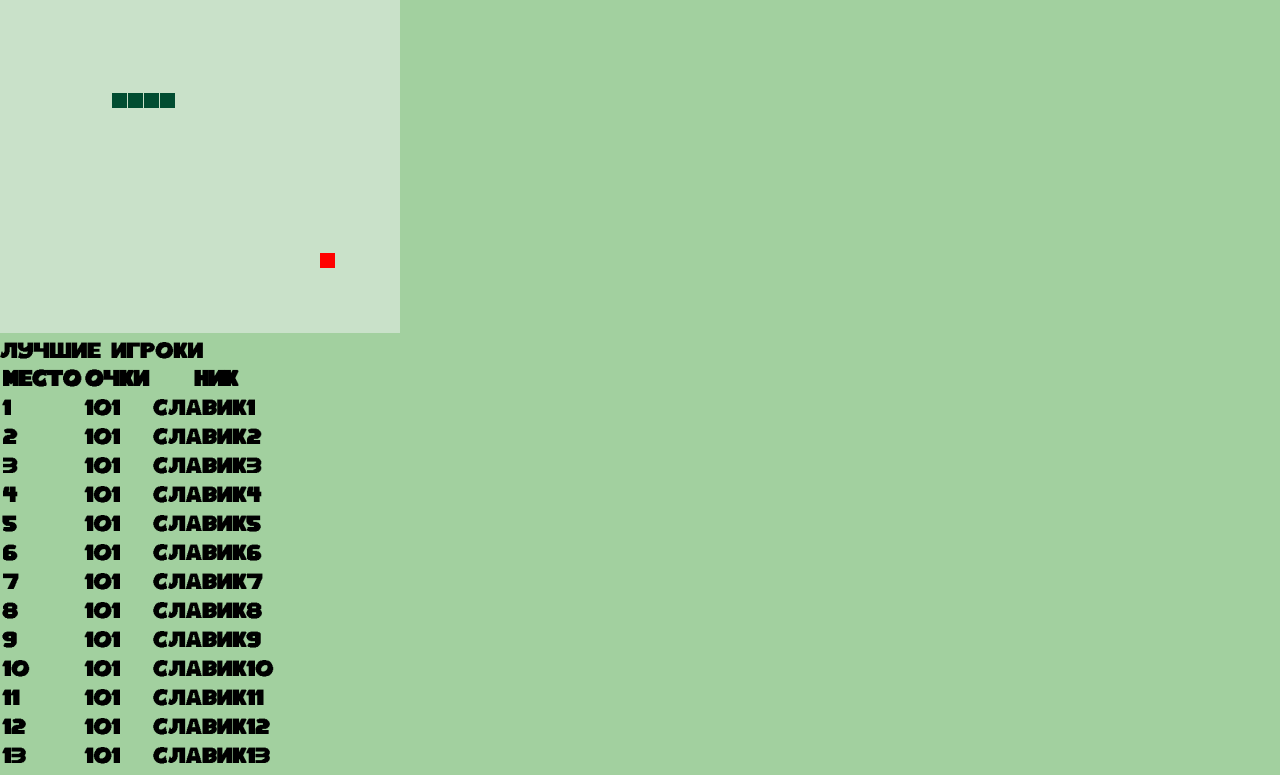
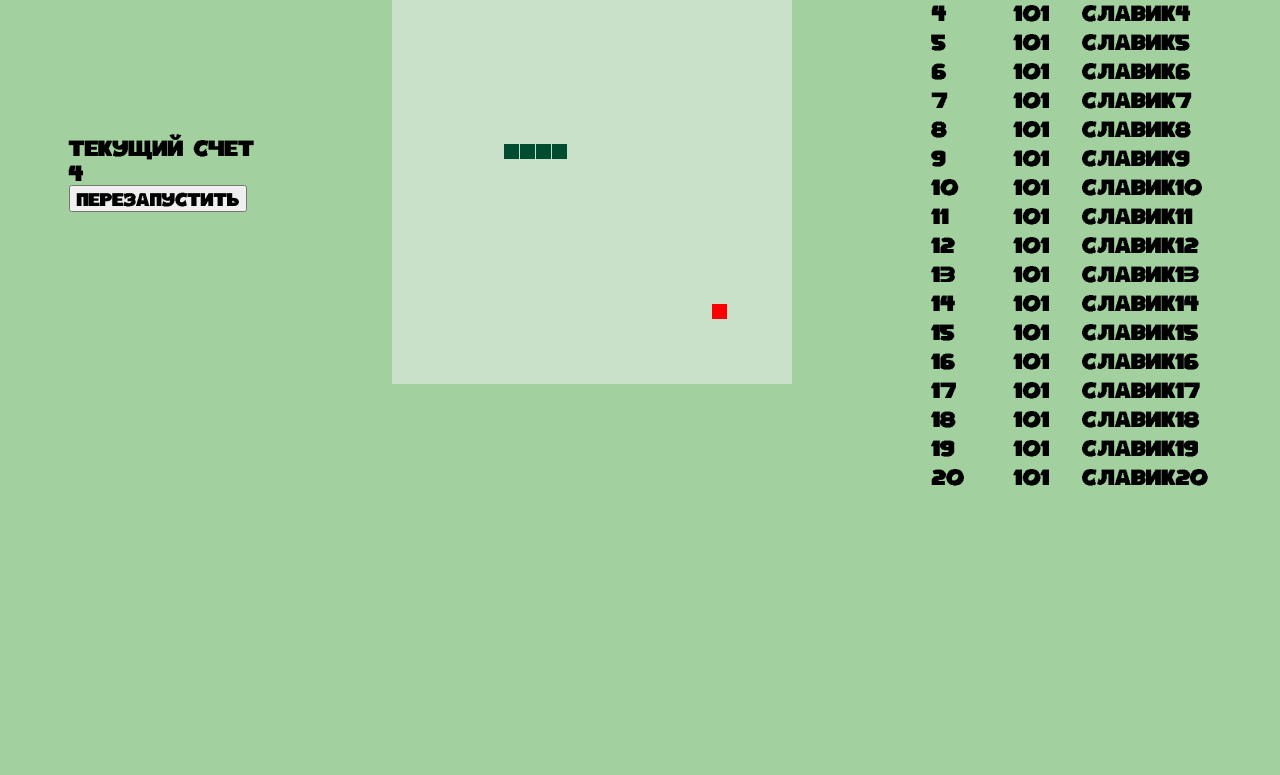
Before and after one commit to MelnikovDenis/Snake, a plain HTML site: page index.html in a window 1280 px wide. Shown: the part 170-945 px from the top of the page. After the commit the page ends 800 px from the top, so only its background shows below. Drawn offline with Linux system fonts and the light colour scheme.

Commit message:
Расположение блока меню, игры и таблицы с результатами друг за другом

```diff
--- a/source/css/indexStyle.css
+++ b/source/css/indexStyle.css
@@ -17,3 +17,31 @@ body, html {
 canvas {
     background: #c9e1c9;
 }
+
+#Window {
+    display: flex;
+    justify-content:space-around;
+    flex-wrap: wrap;
+}
+
+#Menu{
+    display: flex;
+    align-items: center;
+    margin: 25px 0px;
+}
+
+#Game{
+    display: flex;
+    align-items: center;
+    margin: 25px 0px;
+}
+
+#TopTable{
+    display: flex;
+    align-items: center;
+    margin: 25px 0px;
+}
+
+#Menu #Game #TopTable {
+    min-width: 450px;
+}
```
